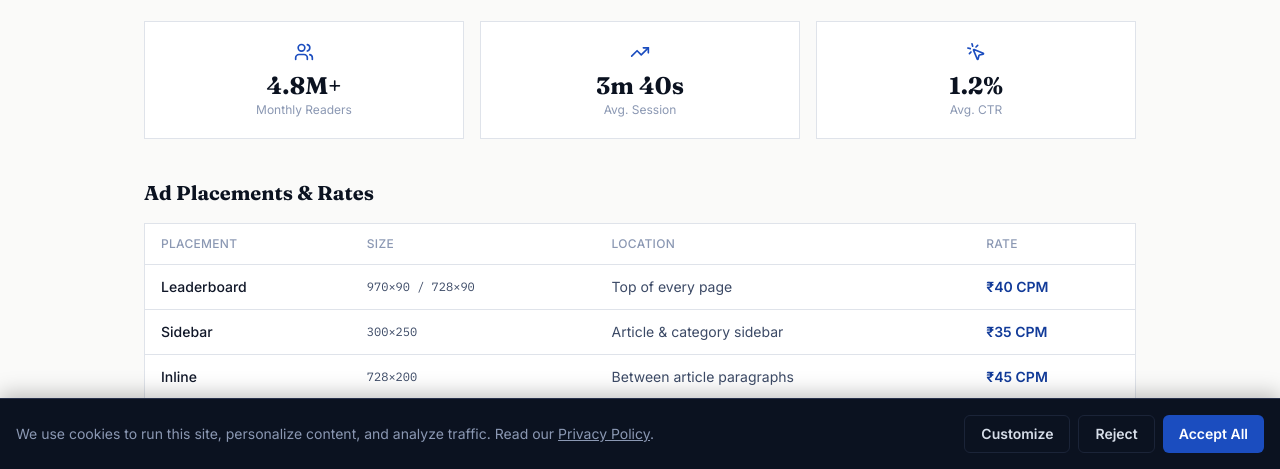
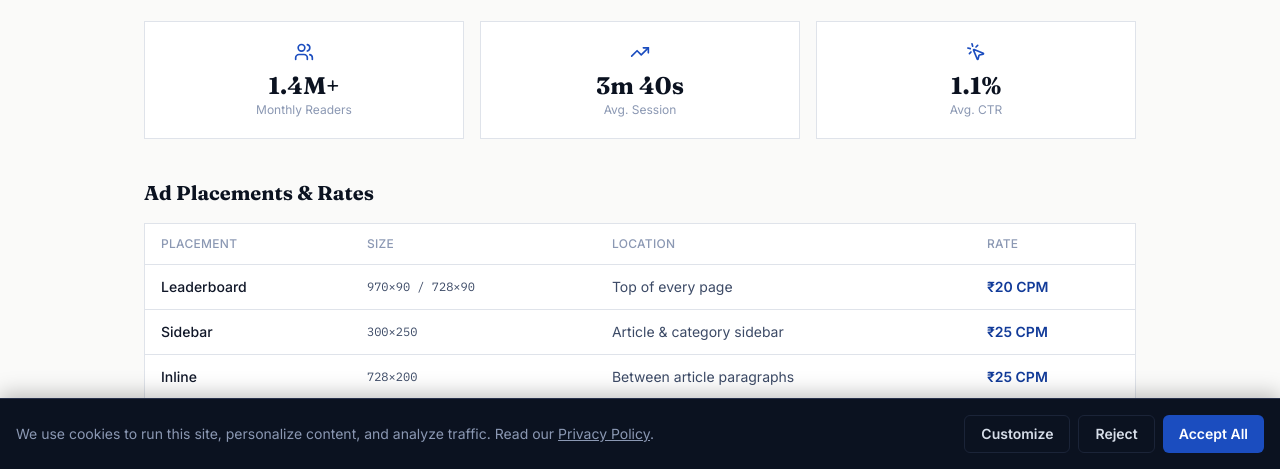
Before and after one commit to azeelnews-official/azeelnewsofficial, a Next.js app: page /advertise in a window 1280 px wide. Shown: the part 331-800 px from the top of the page. Built offline with nearby package versions, Linux system fonts and the light colour scheme; no server answers.

Commit message:
Update page.tsx

```diff
--- a/app/advertise/page.tsx
+++ b/app/advertise/page.tsx
@@ -13,10 +13,10 @@ export const metadata: Metadata = {
 };
 
 const PLACEMENTS = [
-  { name: "Leaderboard", size: "970×90 / 728×90", location: "Top of every page", price: "₹40 CPM" },
-  { name: "Sidebar", size: "300×250", location: "Article & category sidebar", price: "₹35 CPM" },
-  { name: "Inline", size: "728×200", location: "Between article paragraphs", price: "₹45 CPM" },
-  { name: "Native", size: "Content card", location: "Home & category feeds", price: "₹60 CPM" },
+  { name: "Leaderboard", size: "970×90 / 728×90", location: "Top of every page", price: "₹20 CPM" },
+  { name: "Sidebar", size: "300×250", location: "Article & category sidebar", price: "₹25 CPM" },
+  { name: "Inline", size: "728×200", location: "Between article paragraphs", price: "₹25 CPM" },
+  { name: "Native", size: "Content card", location: "Home & category feeds", price: "₹30 CPM" },
 ];
 
 export default function AdvertisePage() {
@@ -32,9 +32,9 @@ export default function AdvertisePage() {
         </p>
 
         <div className="mb-10 grid gap-4 sm:grid-cols-3">
-          <StatCard icon={Users} label="Monthly Readers" value="4.8M+" />
+          <StatCard icon={Users} label="Monthly Readers" value="1.4M+" />
           <StatCard icon={TrendingUp} label="Avg. Session" value="3m 40s" />
-          <StatCard icon={MousePointerClick} label="Avg. CTR" value="1.2%" />
+          <StatCard icon={MousePointerClick} label="Avg. CTR" value="1.1%" />
         </div>
 
         <h2 className="mb-4 font-display text-xl font-bold text-ink-950">Ad Placements &amp; Rates</h2>
```
